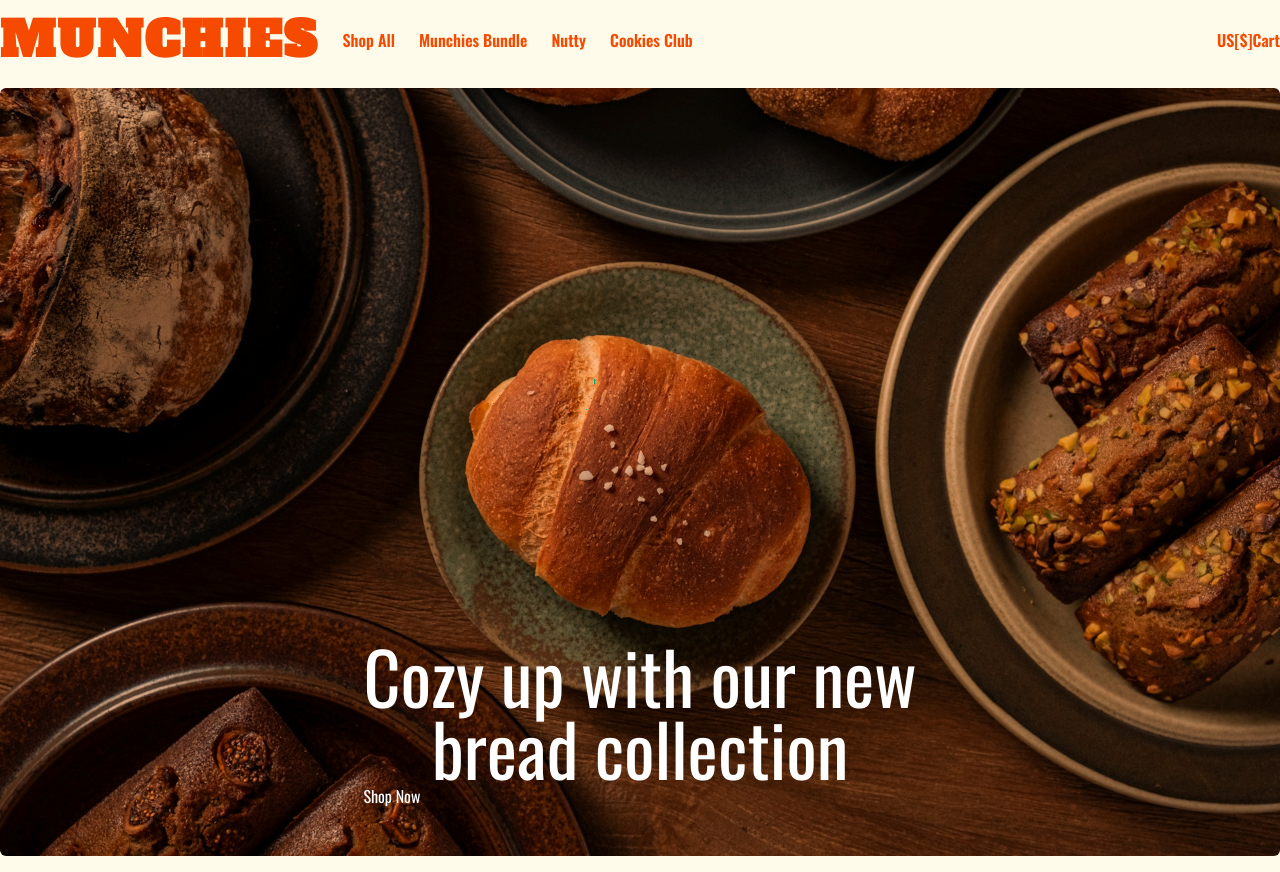
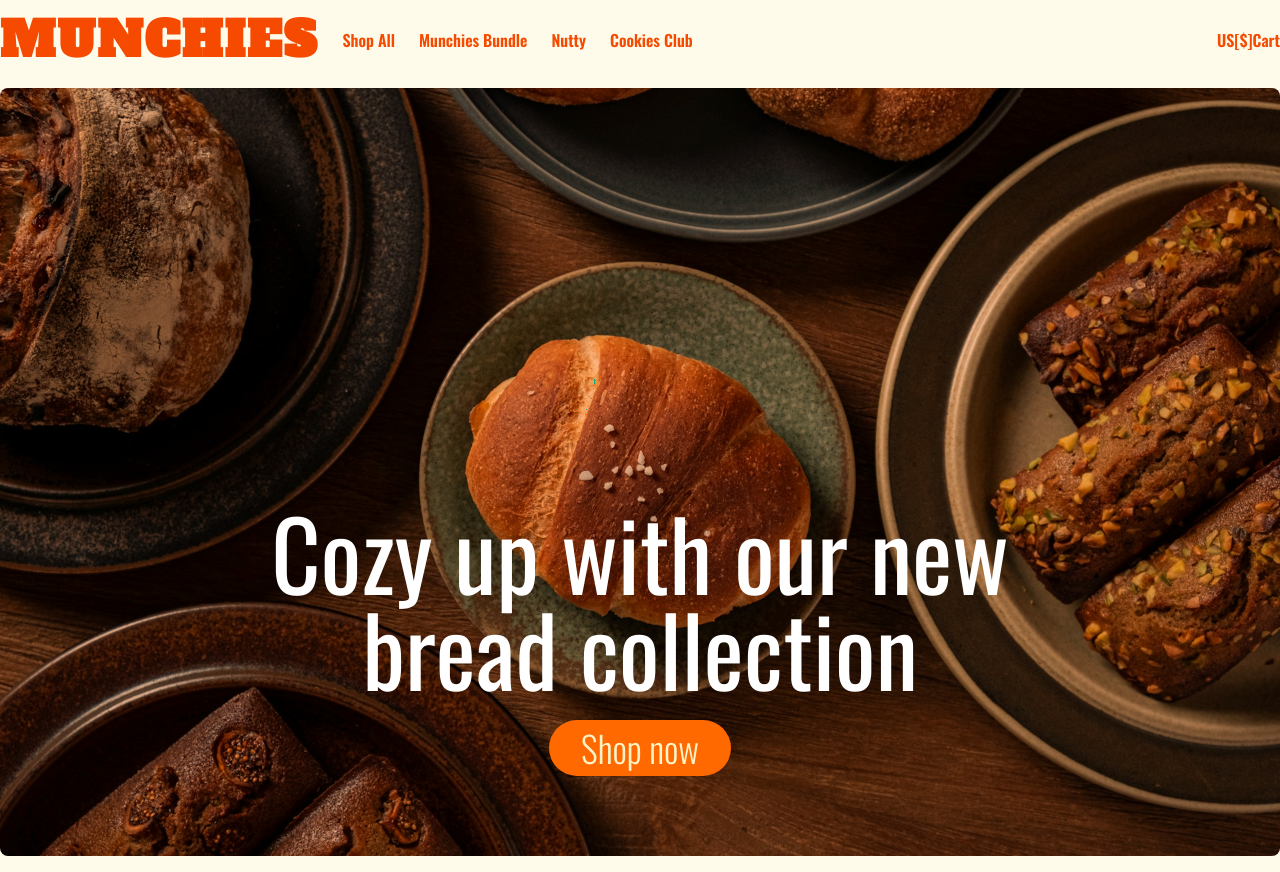
Before and after one commit to kharljhon14/munchies, a React (Vite) app: page / in a window 1280 px wide. Built offline with nearby package versions, Linux system fonts and the light colour scheme.

Commit message:
[Feat] button

```diff
--- a/package.json
+++ b/package.json
@@ -11,8 +11,11 @@
   },
   "dependencies": {
     "@tailwindcss/vite": "^4.1.13",
+    "class-variance-authority": "^0.7.1",
+    "clsx": "^2.1.1",
     "react": "^19.1.1",
     "react-dom": "^19.1.1",
+    "tailwind-merge": "^3.3.1",
     "tailwindcss": "^4.1.13"
   },
   "devDependencies": {
--- /dev/null
+++ b/src/components/button.tsx
@@ -0,0 +1,33 @@
+import { cva, type VariantProps } from 'class-variance-authority';
+import type { ComponentProps } from 'react';
+import { cn } from '../utils';
+
+const buttonVariants = cva(
+  "inline-flex cursor-pointer font-light items-center justify-center gap-2 whitespace-nowrap rounded-4xl text-sm transition-all disabled:pointer-events-none disabled:opacity-50 [&_svg]:pointer-events-none [&_svg:not([class*='size-'])]:size-4 shrink-0 [&_svg]:shrink-0 outline-none focus-visible:border-ring focus-visible:ring-ring/50 focus-visible:ring-[3px] aria-invalid:ring-destructive/20 dark:aria-invalid:ring-destructive/40 aria-invalid:border-destructive px-4 py-2 has-[>svg]:px-3",
+  {
+    variants: {
+      variant: {
+        default:
+          'bg-amber-100 text-orange-500 shadow-xs hover:bg-orange-500/90 hover:text-amber-100',
+        secondary:
+          'bg-orange-500 text-amber-100 shadow-xs hover:bg-amber-100/90 hover:text-orange-500'
+      }
+    },
+    defaultVariants: {
+      variant: 'default'
+    }
+  }
+);
+
+export default function Button({
+  className,
+  variant,
+  ...props
+}: ComponentProps<'button'> & VariantProps<typeof buttonVariants>) {
+  return (
+    <button
+      className={cn(buttonVariants({ variant, className }))}
+      {...props}
+    />
+  );
+}
--- a/src/features/common/hero.tsx
+++ b/src/features/common/hero.tsx
@@ -1,12 +1,19 @@
+import Button from '../../components/button';
+
 export default function Hero() {
   return (
-    <div className="bg-[url(/bread/hero-bread.jpg)] bg-orange-500/40 bg-blend-multiply bg-no-repeat bg-cover bg-center h-[48rem] text-white rounded-md">
+    <div className="bg-[url(/bread/hero-bread.jpg)] bg-orange-500/40 bg-blend-multiply bg-no-repeat bg-cover bg-center h-[48rem] text-white rounded-lg">
       <div className="flex items-end justify-center h-full">
-        <div className="p-12">
-          <h1 className="text-7xl line-clamp-2 text-center">
+        <div className="p-20 flex items-center flex-col gap-y-6">
+          <h1 className="text-8xl line-clamp-2 text-center">
             Cozy up with our new <span className="block">bread collection</span>
           </h1>
-          <button>Shop Now</button>
+          <Button
+            variant="secondary"
+            className="text-4xl px-8"
+          >
+            Shop now
+          </Button>
         </div>
       </div>
     </div>
--- a/src/index.css
+++ b/src/index.css
@@ -10,5 +10,6 @@
 @layer base {
     body {
         @apply bg-amber-50 font-display;
+
     }
 }
--- /dev/null
+++ b/src/utils/index.ts
@@ -0,0 +1,6 @@
+import { clsx, type ClassValue } from 'clsx';
+import { twMerge } from 'tailwind-merge';
+
+export function cn(...inputs: ClassValue[]) {
+  return twMerge(clsx(inputs));
+}
```
Also changed, not shown: 1 other file (tests, documents, lock files or other folders).
